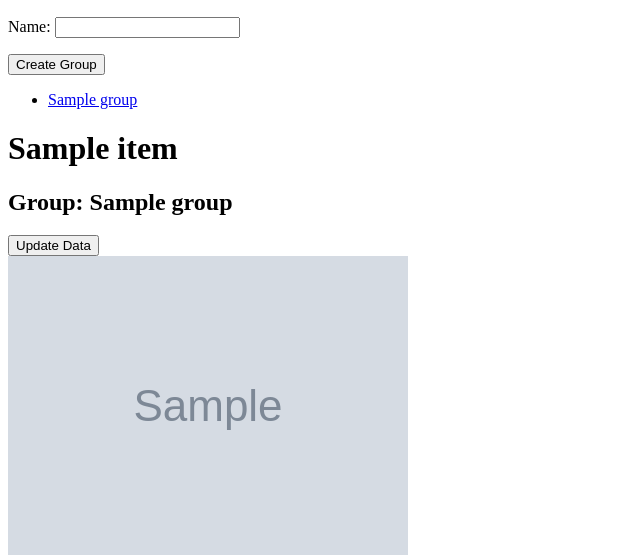
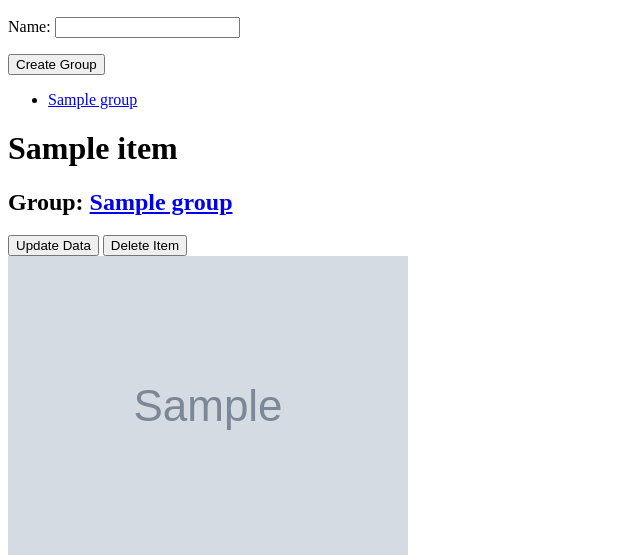
Before and after one commit to Tercra/wish-list, a Django app: page /item/1 in a window 1280 px wide. Shown: the part 182-737 px from the top of the page, without its empty margins (0-640 px from the left). Run offline with Django 4.2, Linux system fonts and the light colour scheme; a user stored in the database is signed in; tables that the repository leaves empty hold one stand-in row (values such as "Sample post"); grey boxes marked "Sample" are stand-in pictures.

Commit message:
Added a delete item button on the item page that connects to the deleteitems view from the group delete item;

```diff
--- a/wishlist/list/templates/groupPage.html
+++ b/wishlist/list/templates/groupPage.html
@@ -25,7 +25,7 @@
         <input type="hidden" value="{{ id }}" name="groupId">
         <input type="hidden" value="{{ name }}" name="groupName">
 
-        <input type="submit" value="Delete"/>
+        <input type="submit" value="Delete Item(s)"/>
         <label for="moveGroups">Move to: </label>
         <select name="moveGroups">
             {% for g in groups %}
@@ -37,7 +37,7 @@
         <input type="submit" value="Move" formaction="{% url 'moveItems' %}"/>
         {% for i in items %}
             <div class="item">
-                <input type="checkbox" name="selectedItems" value="{{ i.id }}"><br/>
+                <input type="checkbox" name="itemId" value="{{ i.id }}"><br/>
                 <img src="{{ MEDIA_URL }}{{ i.imagePath }}" />
                 <p><label for="selectedItems"><a href="{% url 'itemPage' i.id %}">{{ i.name }}</a></label></p>
             </div>
--- a/wishlist/list/templates/itemPage.html
+++ b/wishlist/list/templates/itemPage.html
@@ -2,11 +2,14 @@
 
 <div class="itemDetail">
     <h1>{{ item.name }}</h1>
-    <h2>Group: {{ item.group.name }}</h2>
+    <h2>Group: <a href="{% url 'group' item.group.pk item.group.name %}">{{ item.group.name }}</a></h2>
     <form method="POST" action="{% url 'updateItemData' %}">
         {% csrf_token %}
+        <input type="hidden" value="{{ item.group.id }}" name="groupId">
+        <input type="hidden" value="{{ item.group.name }}" name="groupName">
         <input type="hidden" value="{{ id }}" name="itemId"/>
         <input type="submit" value="Update Data"/>
+        <input type="submit" value="Delete Item" formaction="{% url 'deleteItems' %}"/>
     </form>
     <img src="{{ MEDIA_URL }}{{ item.imagePath }}"/>
     <table>
--- a/wishlist/list/views.py
+++ b/wishlist/list/views.py
@@ -48,7 +48,7 @@ def groupView(request, id, name):
 def itemView(request, id):
     groups = Group.objects.filter(user=request.user)
     gForm = GroupForm(initial={"user" : request.user})
-    item = Item.objects.get(pk=id)
+    item = Item.objects.select_related("group").get(pk=id)
     itemDatas = ItemData.objects.filter(item__pk=id)
 
     template = loader.get_template("itemPage.html")
@@ -165,7 +165,7 @@ def deleteItemsView(request):
     if(request.method=="POST"):
         groupId = request.POST.get("groupId")
         groupName = request.POST.get("groupName")
-        selectedItems = request.POST.getlist("selectedItems")
+        selectedItems = request.POST.getlist("itemId")
         items = Item.objects.filter(pk__in=selectedItems)
         images = [x["imagePath"] for x in items.values()]
         items.delete()
@@ -190,7 +190,7 @@ def moveItemsView(request):
         groupId = request.POST.get("groupId")
         groupName = request.POST.get("groupName")
         moveId = request.POST.get("moveGroups")
-        selectedItems = request.POST.getlist("selectedItems")
+        selectedItems = request.POST.getlist("itemId")
 
         newGroup = Group.objects.get(pk=moveId)
         Item.objects.filter(pk__in=selectedItems).update(group=newGroup)
@@ -200,7 +200,7 @@ def moveItemsView(request):
 
     return redirect("home")
 
-# Handles updating items
+# Handles updating item when adding a link to the item
 def updateItemView(request):
     if(not request.user.is_authenticated):
         return redirect("login")
```
